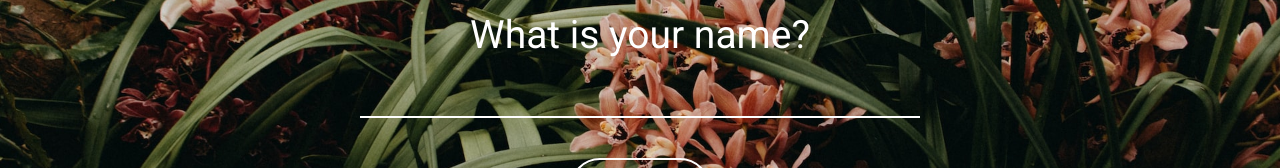
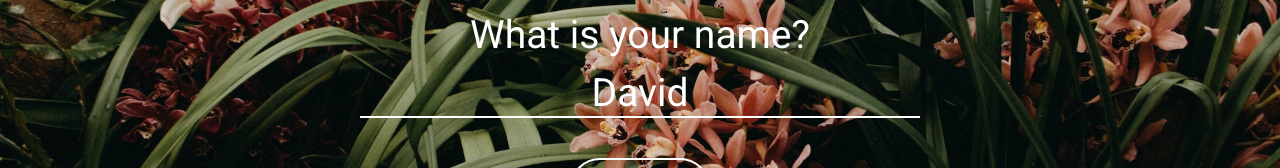
Before and after one commit to jay-sjyun/momentum-clone, a website: page index.html in a window 1280 px wide. Shown: the part 341-509 px from the top of the page. Drawn offline with nearby package versions, Linux system fonts and the light colour scheme.

Commit message:
username에 value 추가

```diff
--- a/index.html
+++ b/index.html
@@ -61,7 +61,7 @@
           <form class="sign__form js-sign-form">
             <label class="question hidden js-question">
               What is your name?
-              <input class="username js-username" type="text" maxlength="15" required autofocus />
+              <input class="username js-username" type="text" maxlength="15" value="David" required autofocus />
             </label>
             <button class="hidden js-btn-signin">Sign In</button>
           </form>
```
